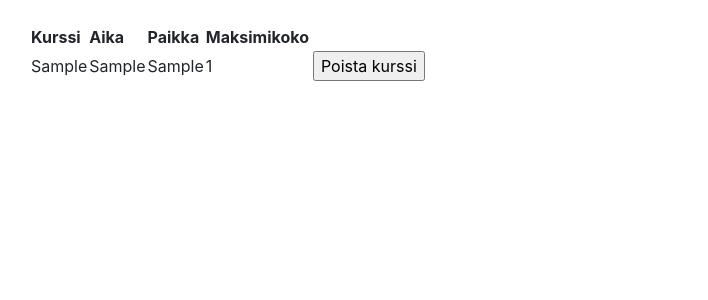
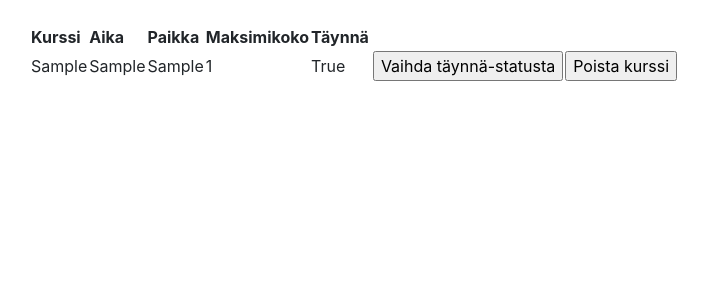
Before and after one commit to robertrantanen/Kurssitarjonta-ja-kurssipaikan-varaus, a Flask app: page /kurssit in a window 1280 px wide. Shown: the part 56-356 px from the top of the page, without its empty margins (55-763 px from the left). Run offline with Flask 2, Linux system fonts and the light colour scheme; a user stored in the database is signed in; tables that the repository leaves empty hold one stand-in row (values such as "Sample post"); some libraries are stand-ins or nearby versions.

Commit message:
kurssin täynnä oleminen

```diff
--- a/application/kurssit/models.py
+++ b/application/kurssit/models.py
@@ -14,8 +14,10 @@ class Kurssi(Base):
     aika = db.Column(db.String(144))
     paikka = db.Column(db.String(144))
     maksimikoko = db.Column(db.Integer)
+    taynna = db.Column(db.Boolean)
 
     account = relationship('Varaus', backref=db.backref('varaus.account'))
 
     def __init__(self, nimi):
         self.nimi = nimi
+        self.taynna = False
--- a/application/kurssit/views.py
+++ b/application/kurssit/views.py
@@ -15,14 +15,22 @@ def kurssit_form():
     return render_template("kurssit/new.html", form = KurssiForm())
 
 @app.route("/kurssit/<kurssi_id>/", methods=["POST"])
-@login_required(role="NORMAL")
-def kurssit_set_varattu(kurssi_id):
+#@login_required
+def kurssit_varaa_tai_muuta(kurssi_id):
 
-    varaukset = Varaus.loyda_onko_varaus_jo_olemassa(kurssi=kurssi_id)
+    if current_user.admin == False:
+        varaukset = Varaus.loyda_onko_varaus_jo_olemassa(kurssi=kurssi_id)
+        if len(varaukset) == 0:
+            v = Varaus(account_id=current_user.id, kurssi_id=kurssi_id)
+            db.session().add(v)
+            db.session().commit()
 
-    if len(varaukset) == 0:
-        v = Varaus(account_id=current_user.id, kurssi_id=kurssi_id)
-        db.session().add(v)
+    else:
+        k = Kurssi.query.get(kurssi_id)
+        if k.taynna == True:
+            k.taynna = False
+        else:
+            k.taynna = True
         db.session().commit()
 
     return redirect(url_for("kurssit_index"))
--- a/application/templates/kurssit/list.html
+++ b/application/templates/kurssit/list.html
@@ -7,6 +7,7 @@
     <th>Aika</th>
     <th>Paikka</th>
     <th>Maksimikoko</th>
+    <th>Täynnä</th>
   </tr>
   {% for kurssi in kurssit %}
   <tr>
@@ -14,14 +15,21 @@
     <td>{{ kurssi.aika }}</td>
     <td>{{ kurssi.paikka }}</td>
     <td>{{ kurssi.maksimikoko }}</td>
+    <td>{{ kurssi.taynna }}</td>
     <td>
       {% if current_user.admin==False %}
-      <form method="POST" action="{{ url_for('kurssit_set_varattu', kurssi_id=kurssi.id) }}">
+      <form method="POST" action="{{ url_for('kurssit_varaa_tai_muuta', kurssi_id=kurssi.id) }}">
         <input type="submit" value="Varaa kurssi" />
       </form>
       {% endif %}
     </td>
-
+    <td>
+      {% if current_user.admin==True %}
+      <form method="POST" action="{{ url_for('kurssit_varaa_tai_muuta', kurssi_id=kurssi.id) }}">
+        <input type="submit" value="Vaihda täynnä-statusta" />
+      </form>
+      {% endif %}
+    </td>
     <td>
       {% if current_user.admin==True %}
       <form method="POST" action="{{ url_for('kurssit_delete', kurssi_id=kurssi.id)}}">
```
